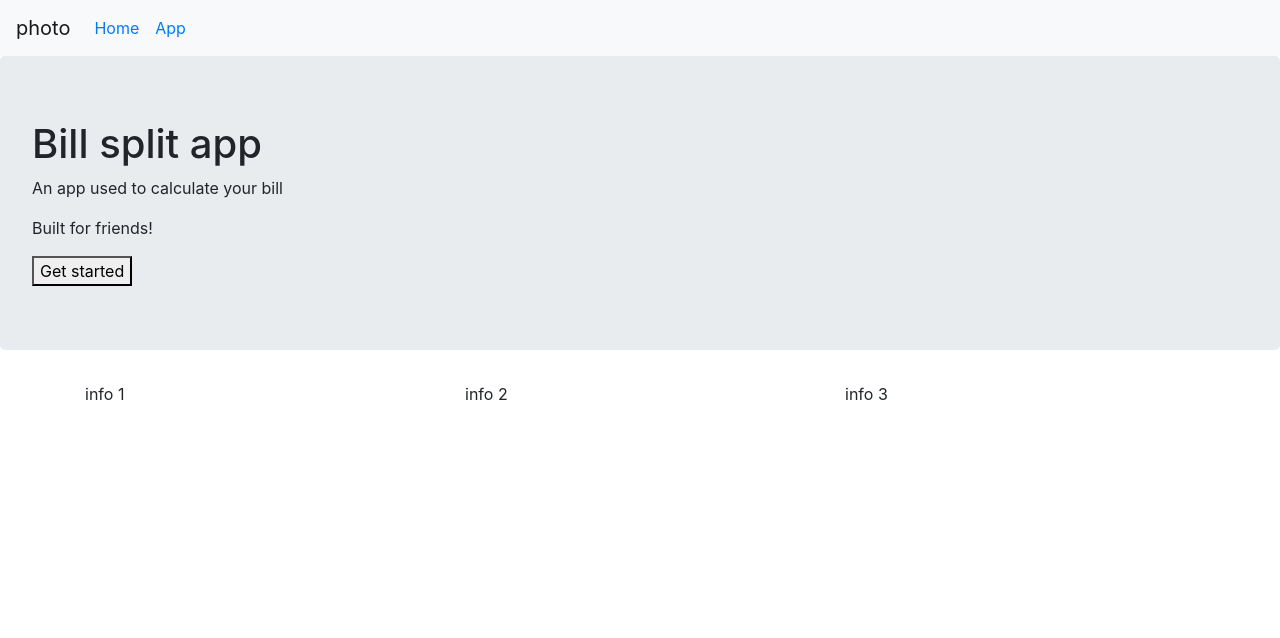
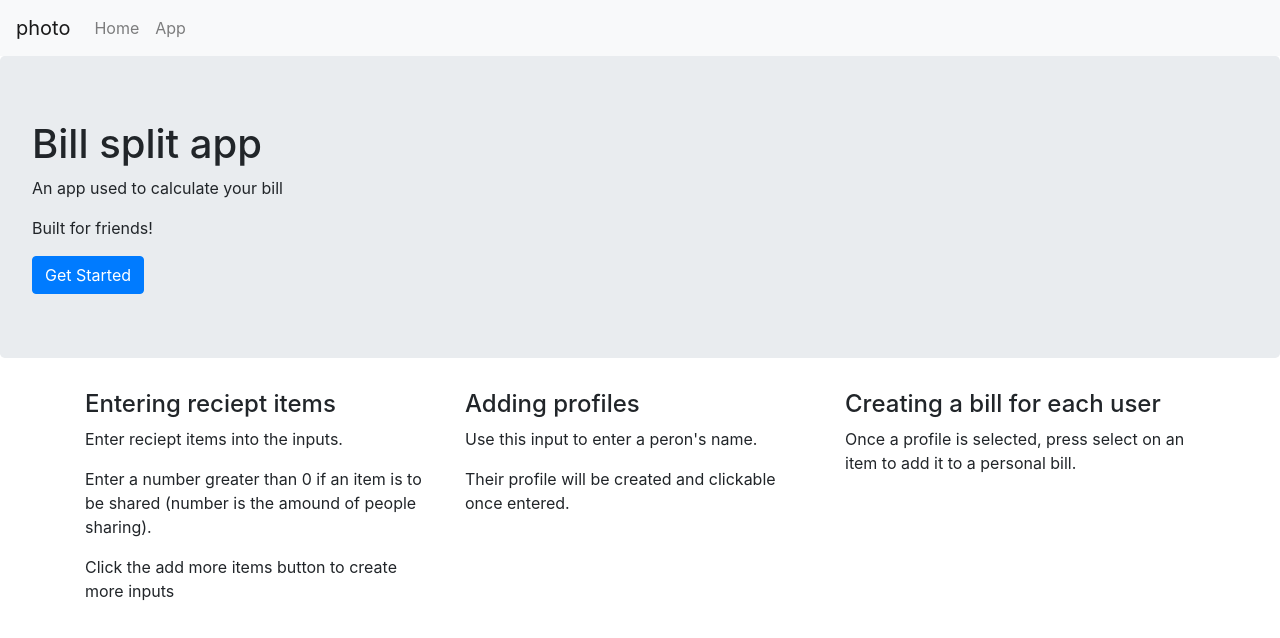
Before and after one commit to Shwivles/bill-split, a React (Create React App) app: page / in a window 1280 px wide. Shown: the top 638 px of the page. Built offline with nearby package versions, Linux system fonts and the light colour scheme.

Commit message:
add in tutorial paragraphs

```diff
--- a/src/components/Info.js
+++ b/src/components/Info.js
@@ -11,13 +11,19 @@ function Info() {
         <Container>
             <Row>
                 <Col>
-                    info 1
+                    <h4>Entering reciept items</h4>
+                    <p>Enter reciept items into the inputs.</p>
+                    <p>Enter a number greater than 0 if an item is to be shared (number is the amound of people sharing).</p>
+                    <p>Click the add more items button to create more inputs</p>
                 </Col>
                 <Col>
-                    info 2
+                    <h4>Adding profiles</h4>
+                    <p>Use this input to enter a peron's name.</p>
+                    <p>Their profile will be created and clickable once entered. </p>
                 </Col>
                 <Col>
-                    info 3
+                    <h4>Creating a bill for each user</h4>
+                    <p>Once a profile is selected, press select on an item to add it to a personal bill.</p>
                 </Col>
             </Row>
         </Container>
--- a/src/components/Jumbo.js
+++ b/src/components/Jumbo.js
@@ -1,7 +1,9 @@
 import React from 'react';
+import { Link } from 'react-router-dom';
 
 //bootstrap
 import Jumbotron from 'react-bootstrap/Jumbotron';
+import Button from 'react-bootstrap/Button';
 
 const Jumbo = () => {
     return (
@@ -9,7 +11,8 @@ const Jumbo = () => {
             <h1>Bill split app</h1>
             <p>An app used to calculate your bill</p>
             <p>Built for friends!</p>
-            <button>Get started</button>
+            <Link to="/app"><Button variant="primary">Get Started</Button></Link>
+
         </Jumbotron>
     );
 }
--- a/src/components/Navi.js
+++ b/src/components/Navi.js
@@ -10,17 +10,12 @@ function Navi() {
     return (
         <Navbar bg="light" variant="light">
             <Navbar.Brand>photo</Navbar.Brand>
-            <Nav>
+            <Nav as="ul">
                 <Nav.Item as="li">
-                    <Nav.Link>
-                        <Link to="/">Home</Link>
-
-                    </Nav.Link>
+                    <Nav.Link as={Link} to="/">Home</Nav.Link>
                 </Nav.Item>
                 <Nav.Item as="li">
-                    <Nav.Link>
-                        <Link to="/app">App</Link>
-                    </Nav.Link>
+                    <Nav.Link as={Link} to="/app">App</Nav.Link>
                 </Nav.Item>
             </Nav>
         </Navbar>
```
